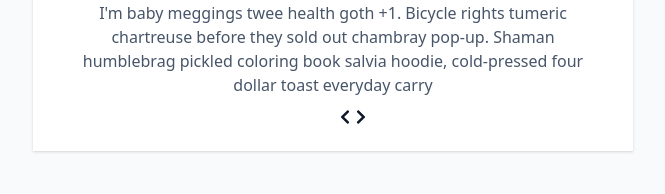
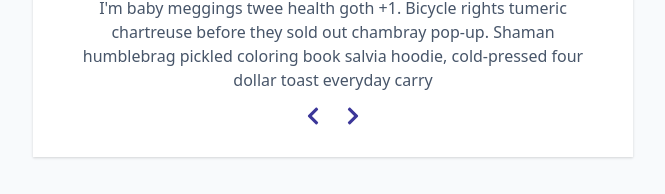
Before and after one commit to nadiahosisy/reviews, a React (Vite) app: page / in a window 1280 px wide. Shown: the part 452-646 px from the top of the page, without its empty margins (307-972 px from the left). Built offline with nearby package versions, Linux system fonts and the light colour scheme.

Commit message:
fixed bug with index

```diff
--- a/src/App.jsx
+++ b/src/App.jsx
@@ -6,8 +6,24 @@
   const [index, setIndex] = useState(0);
   const { name, job, image, text } = people[index];
 
-  const nextPerson = () => {};
-  const prevPerson = () => {};
+  const nextPerson = () => {
+    setIndex((currentIndex) => {
+      const newIndex = currentIndex + 1;
+      if (newIndex > people.length - 1) {
+        return 0;
+      }
+      return newIndex;
+    });
+  };
+  const prevPerson = () => {
+    setIndex((currentIndex) => {
+      const newIndex = currentIndex - 1;
+      if (newIndex < 0) {
+        return people.length - 1;
+      }
+      return newIndex;
+    });
+  };
 
   return (
     <main>
@@ -22,10 +38,12 @@
         <p className="job">{job}</p>
         <p className="info">{text}</p>
         <div className="bt-container">
-          <button className="prev-btn" onClick={prevPerson}></button>
-          <button className="next-btn" onClick={nextPerson}></button>
-          <FaChevronLeft />
-          <FaChevronRight />
+          <button className="prev-btn" onClick={prevPerson}>
+            <FaChevronLeft />
+          </button>
+          <button className="next-btn" onClick={nextPerson}>
+            <FaChevronRight />
+          </button>
         </div>
       </article>
     </main>
```
